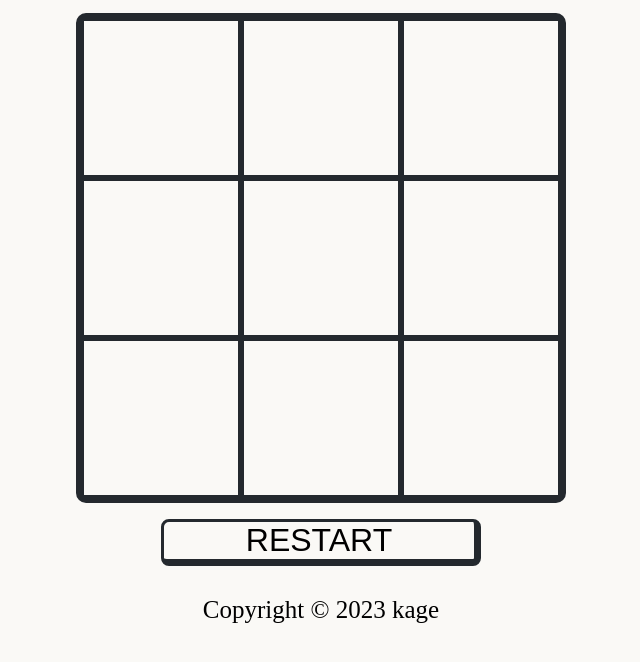
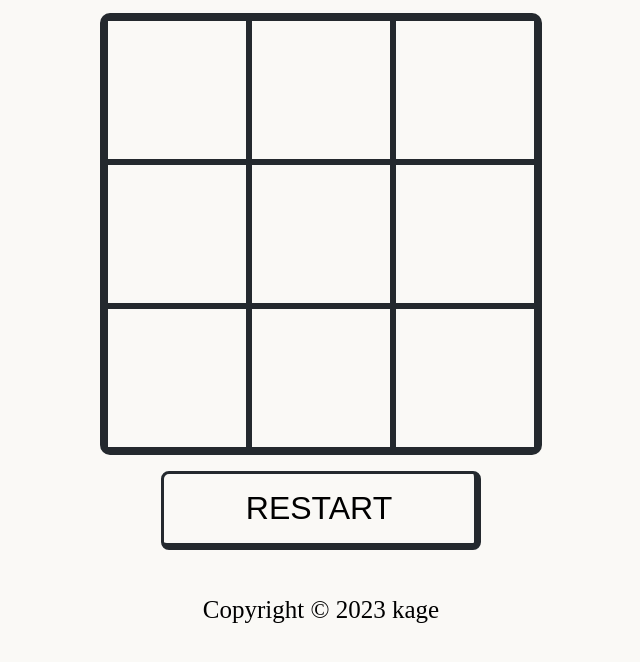
Before and after one commit to KKaged/tik-tak-toe, a plain HTML site: page index.html in a window 1280 px wide. Shown: the part 130-792 px from the top of the page, without its empty margins (319-959 px from the left). Drawn offline with Linux system fonts and the light colour scheme.

Commit message:
changed heights and widths to fit macbook screen size.

```diff
--- a/styles.css
+++ b/styles.css
@@ -31,8 +31,8 @@
 
 .game {
     display: grid;
-    grid-template-columns: 10rem 10rem 10rem;
-    grid-template-rows: 10rem 10rem 10rem;
+    grid-template-columns: 9rem 9rem 9rem;
+    grid-template-rows: 9rem 9rem 9rem;
     border: 5px solid #24292e;
     border-radius: 10px;
 }
```
